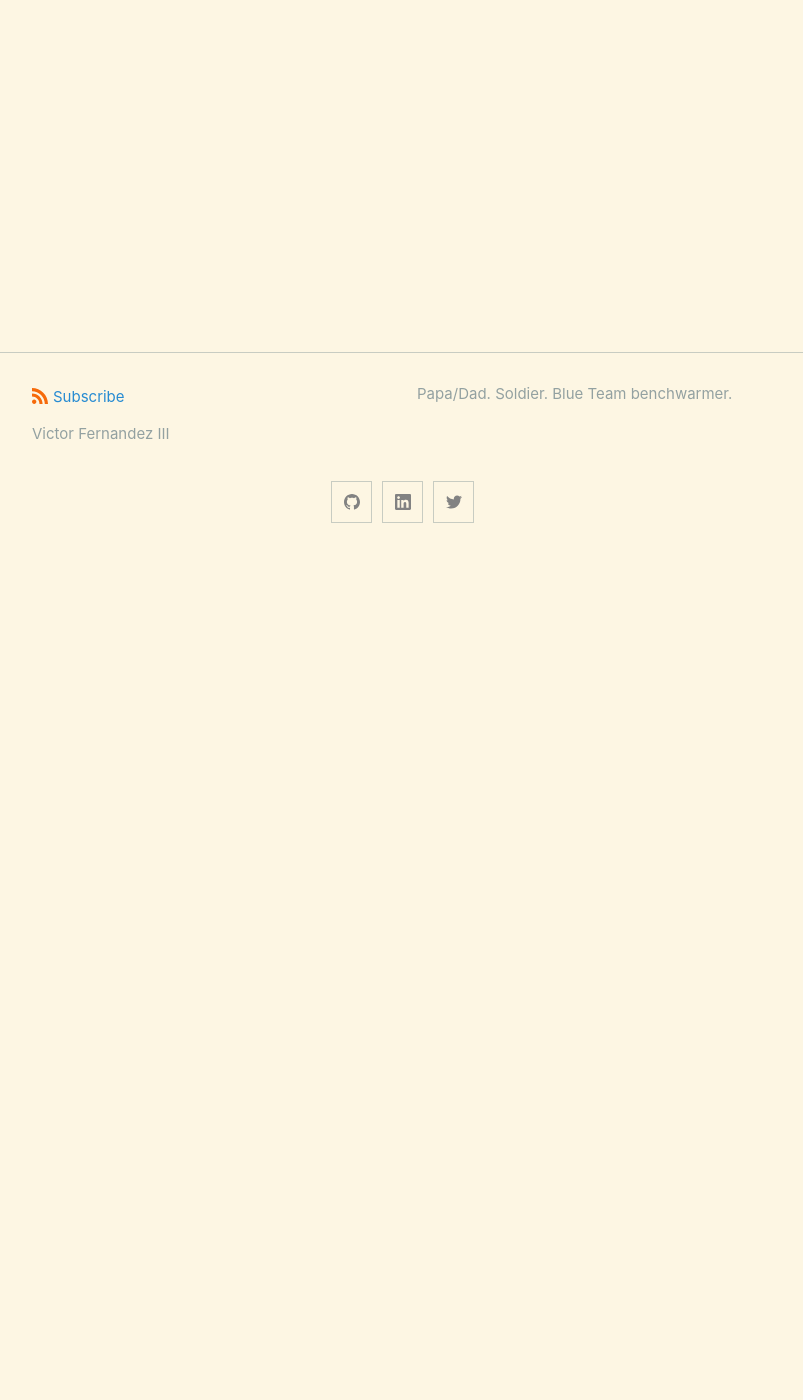
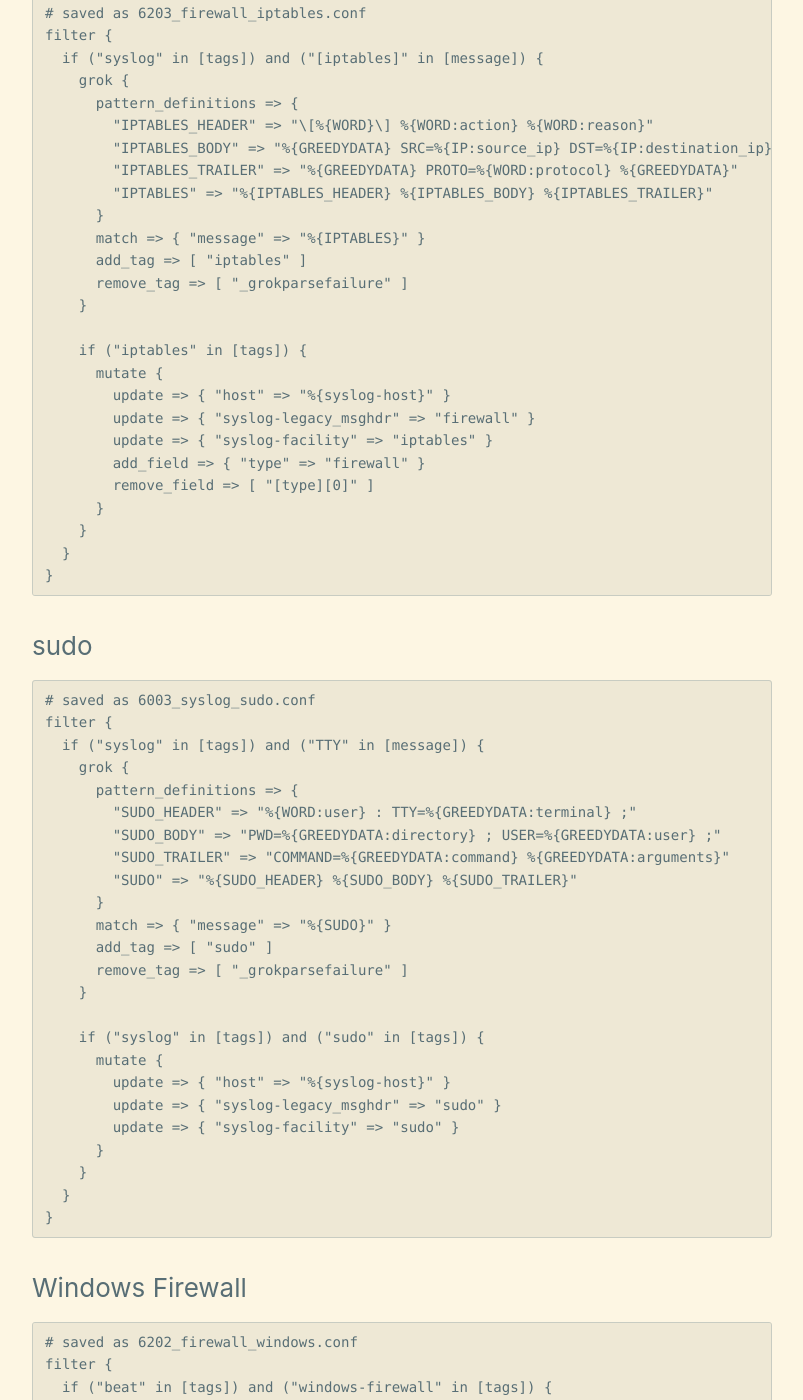
Before and after one commit to cyberphor/blog, a Jekyll site: the page built from _posts/examples/2020-10-09-elastic-logstash-examples.md, in a window 1280 px wide and 1400 px high, scrolled down 842 px. Shown: the whole window, without its empty margins (238-1041 px from the left). Built offline with Jekyll 4.4.1, drawn with Linux system fonts in a browser that asks for light colours; some of the changed text lies outside the part shown.

Commit message:
Update 2020-10-09-elastic-logstash-examples.md

````diff
--- a/_posts/examples/2020-10-09-elastic-logstash-examples.md
+++ b/_posts/examples/2020-10-09-elastic-logstash-examples.md
@@ -6,20 +6,123 @@ permalink: 'examples/elastic-stack/logstash'
 ---
 
 ### Table of Contents
+* [Asset Inventory](#asset-inventory)
+* [iptables](#iptables)
+* [sudo](#sudo)
 * [Windows Firewall](#windows-firewall)
 
-### Windows Firewall
+### Asset Inventory
 ```
+# WORK-IN-PROGRESS
+# saved as 1999_asset_inventory.conf
 filter {
-  if [type] == "windowsfirewall" {
-    grok {
-      match => {
-        "message" => "%{GREEDYDATA:Date} %{GREEDYDATA:Time} %{WORD:action} %{WORD:protocol} %{IP:source_ip} %{IP:destination_ip} %{INT:SrcPort} %{INT:DstPort} %{INT:Size} %{GREEDYDATA:Size}"
+  if ("syslog" in [tags]) {
+    if ("source_ip" == "10.10.10.1") {
+      add_tag => [ "asset" ]
+      remove_tag => [ "_grokparsefailure" ]
+      mutate {
+        update => { "host" => "dc1.vanilla.sky.net" }
       }
     }
   }
 }
 ```
 
+### iptables
+```
+# saved as 6203_firewall_iptables.conf
+filter {
+  if ("syslog" in [tags]) and ("[iptables]" in [message]) {
+    grok {
+      pattern_definitions => {
+        "IPTABLES_HEADER" => "\[%{WORD}\] %{WORD:action} %{WORD:reason}"
+        "IPTABLES_BODY" => "%{GREEDYDATA} SRC=%{IP:source_ip} DST=%{IP:destination_ip}"
+        "IPTABLES_TRAILER" => "%{GREEDYDATA} PROTO=%{WORD:protocol} %{GREEDYDATA}"
+        "IPTABLES" => "%{IPTABLES_HEADER} %{IPTABLES_BODY} %{IPTABLES_TRAILER}"
+      }
+      match => { "message" => "%{IPTABLES}" }
+      add_tag => [ "iptables" ]
+      remove_tag => [ "_grokparsefailure" ]
+    }
+
+    if ("iptables" in [tags]) {
+      mutate {
+        update => { "host" => "%{syslog-host}" }
+        update => { "syslog-legacy_msghdr" => "firewall" }
+        update => { "syslog-facility" => "iptables" }
+        add_field => { "type" => "firewall" }
+        remove_field => [ "[type][0]" ]
+      }
+    }
+  }
+}
+```
+
+### sudo
+```
+# saved as 6003_syslog_sudo.conf
+filter {
+  if ("syslog" in [tags]) and ("TTY" in [message]) {
+    grok {
+      pattern_definitions => {
+        "SUDO_HEADER" => "%{WORD:user} : TTY=%{GREEDYDATA:terminal} ;"
+        "SUDO_BODY" => "PWD=%{GREEDYDATA:directory} ; USER=%{GREEDYDATA:user} ;"
+        "SUDO_TRAILER" => "COMMAND=%{GREEDYDATA:command} %{GREEDYDATA:arguments}"
+        "SUDO" => "%{SUDO_HEADER} %{SUDO_BODY} %{SUDO_TRAILER}"
+      }
+      match => { "message" => "%{SUDO}" }
+      add_tag => [ "sudo" ]
+      remove_tag => [ "_grokparsefailure" ]
+    }
+
+    if ("syslog" in [tags]) and ("sudo" in [tags]) {
+      mutate {
+        update => { "host" => "%{syslog-host}" }
+        update => { "syslog-legacy_msghdr" => "sudo" }
+        update => { "syslog-facility" => "sudo" }
+      }
+    }
+  }
+}
+```
+
+### Windows Firewall
+```
+# saved as 6202_firewall_windows.conf
+filter {
+  if ("beat" in [tags]) and ("windows-firewall" in [tags]) {
+    grok {
+      pattern_definitions => {
+        "WINDOWS_FIREWALL_HEADER" => "%{GREEDYDATA:date} %{GREEDYDATA:time} %{WORD:action} %{WORD:protocol} "
+        "WINDOWS_FIREWALL_BODY" => "%{IP:source_ip} %{IP:destination_ip} %{INT:source_port} %{INT:destination_port} "
+        "WINDOWS_FIREWALL_TRAILER" => "%{GREEDYDATA}"
+        "WINDOWS_FIREWALL" => "%{WINDOWS_FIREWALL_HEADER} %{WINDOWS_FIREWALL_BODY} %{WINDOWS_FIREWALL_TRAILER}"
+      }
+
+      match => { "message" => "%{WINDOWS_FIREWALL}" }
+      remove_tag => [ "_grokparsefailure" ]
+    }
+
+    if ("windows-firewall" in [tags]) {
+      mutate {
+        add_field => { "type" => "firewall" }
+        remove_field => [ "[type][0]" ]
+        #remove_field => [ "[beat][hostname]" ]
+        #remove_field => [ "[beat][name]" ]
+        #remove_field => [ "[beat][version]" ]
+        #remove_field => [ "[offset]" ]
+        #remove_field => [ "[prospector][type]" ]
+      }
+    }
+  }
+}
+
+# SAMPLE LOG
+# 2020-09-27 13:59:26 ALLOW TCP 192.168.3.12 192.168.3.10 47896 445 0 - 0 0 0 - - - RECEIVE
+
+# FOR FUTURE USE
+# YYYY-MM-DD HH:MM:SS
+```
+
 ### References
 * [Syspanda: Collecting and sending Windows Firewall Event logs to ELK](https://www.syspanda.com/index.php/2017/10/04/collecting-sending-windows-firewall-event-logs-elk/)
````
